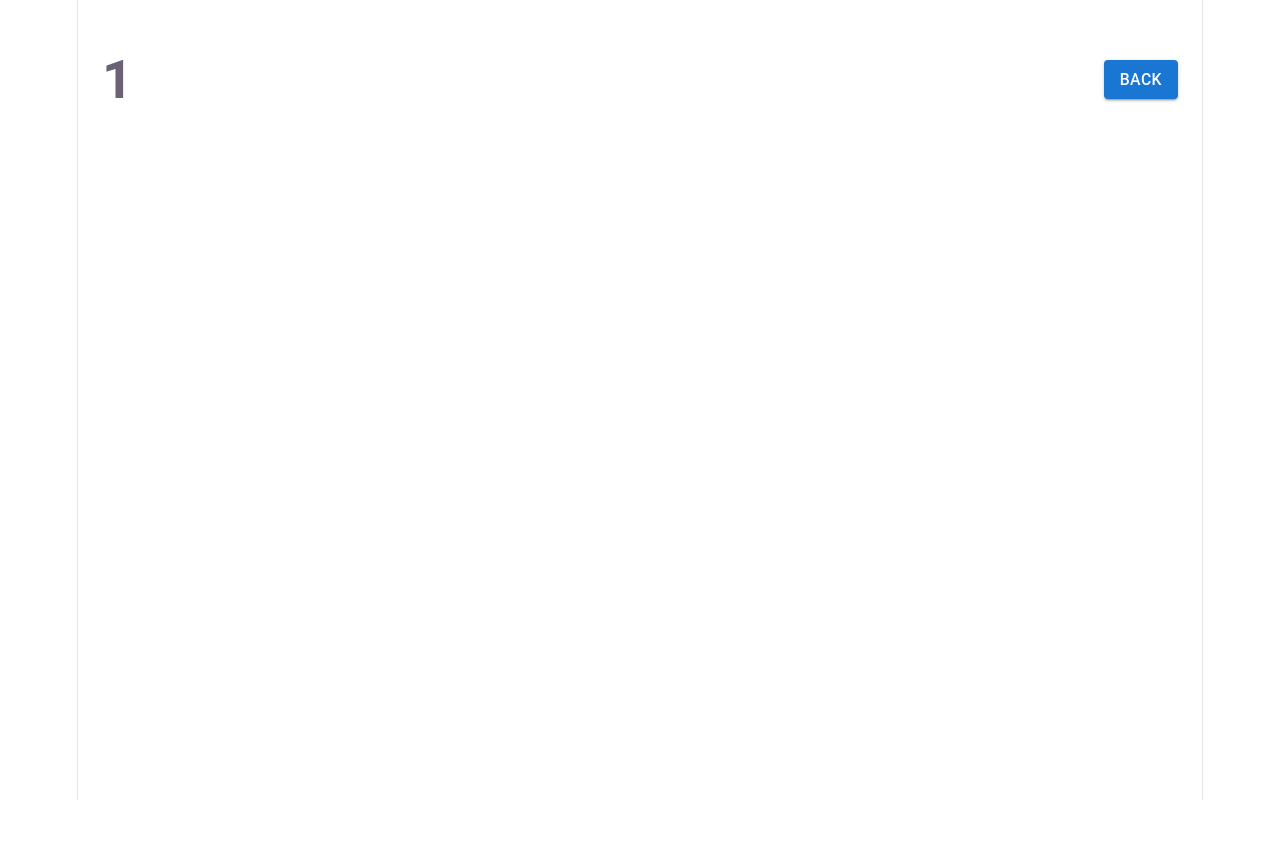
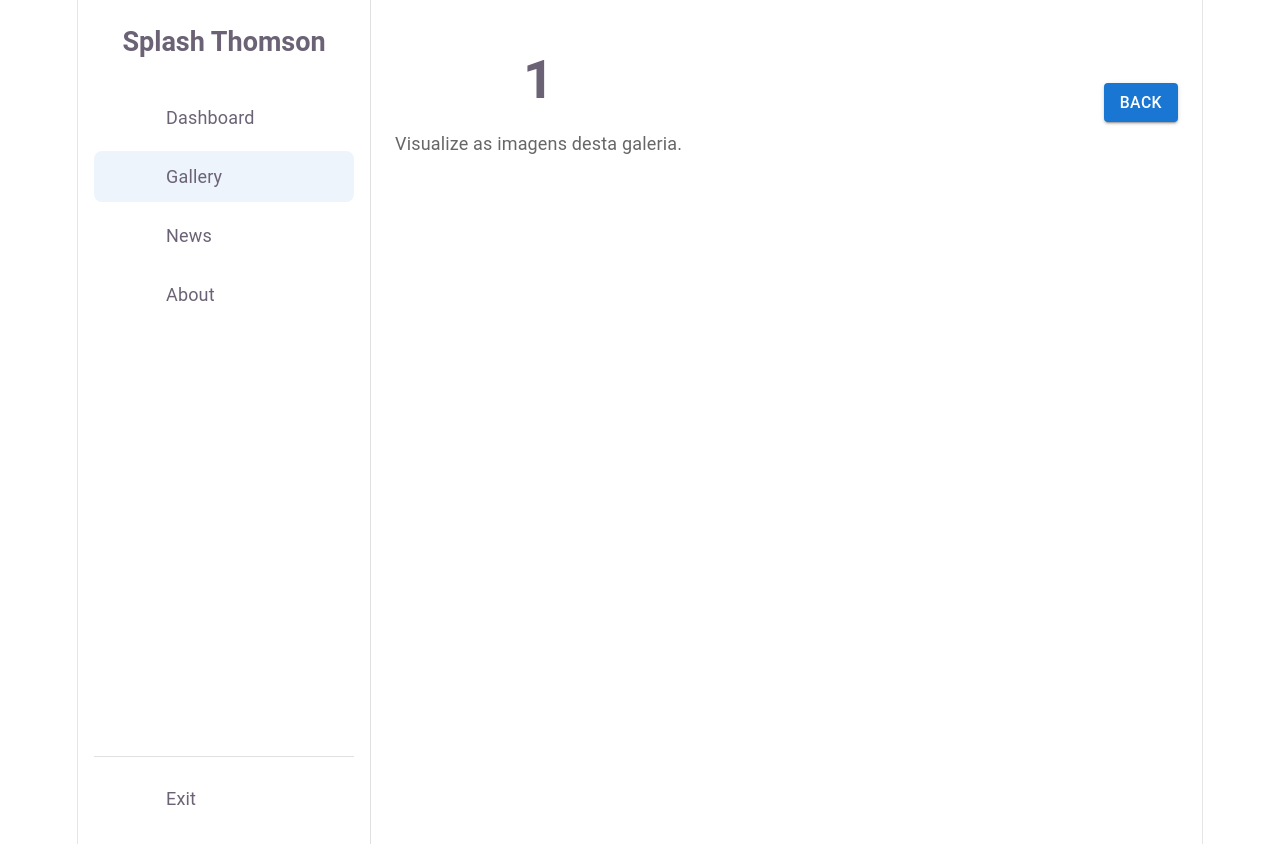
Before and after one commit to LazySlowpoke/stp-preview, a React (Vite) app: page /#/gallery/1 in a window 1280 px wide. Shown: the top 844 px of the page. Before the commit the page ends 800 px from the top, so only its background shows below. Built offline with nearby package versions, Linux system fonts and the light colour scheme; some icons are missing.

Commit message:
update dashboard and gallery

```diff
--- a/src/pages/DashboardPage.tsx
+++ b/src/pages/DashboardPage.tsx
@@ -1,5 +1,6 @@
 import { useNavigate } from "react-router-dom";
 import GalleryList from "../components/dashboard/GalleryList";
+import AppLayout from "../components/shared/AppLayout";
 import PageContainer from "../components/shared/PageContainer";
 import PageHeader from "../components/shared/PageHeader";
 import { getGalleries } from "../utils/galleryImages";
@@ -13,6 +14,7 @@ function DashboardPage() {
   }
 
   return (
+    <AppLayout>
       <PageContainer>
         <PageHeader
           title="Galleries"
@@ -24,6 +26,7 @@ function DashboardPage() {
           onOpenGallery={handleOpenGallery}
         />
       </PageContainer>
+    </AppLayout>
   );
 }
 
--- a/src/pages/GalleryPage.tsx
+++ b/src/pages/GalleryPage.tsx
@@ -2,6 +2,7 @@ import { Button } from "@mui/material";
 import { useMemo } from "react";
 import { useNavigate, useParams } from "react-router-dom";
 import GalleryGrid from "../components/gallery/GalleryGrid";
+import AppLayout from "../components/shared/AppLayout";
 import PageContainer from "../components/shared/PageContainer";
 import PageHeader from "../components/shared/PageHeader";
 import { getImagesByFolder } from "../utils/galleryImages";
@@ -16,9 +17,11 @@ function GalleryPage() {
   }, [folderName]);
 
   return (
+    <AppLayout>
       <PageContainer>
         <PageHeader
           title={folderName || "Gallery"}
+          subtitle="Visualize as imagens desta galeria."
           action={
             <Button variant="contained" onClick={() => navigate("/dashboard")}>
               Back
@@ -28,6 +31,7 @@ function GalleryPage() {
 
         <GalleryGrid images={images} />
       </PageContainer>
+    </AppLayout>
   );
 }
 
```
Lines whose indentation alone changed are shown as unchanged.
